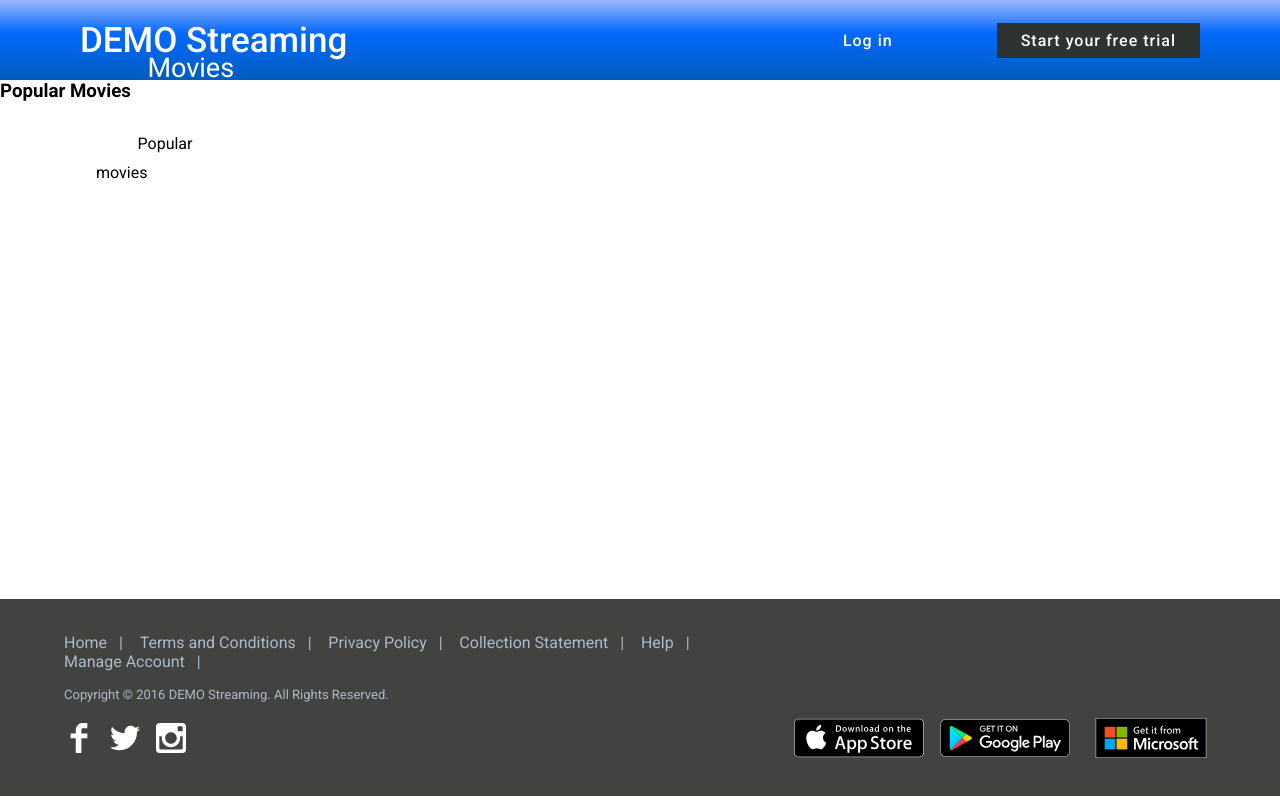
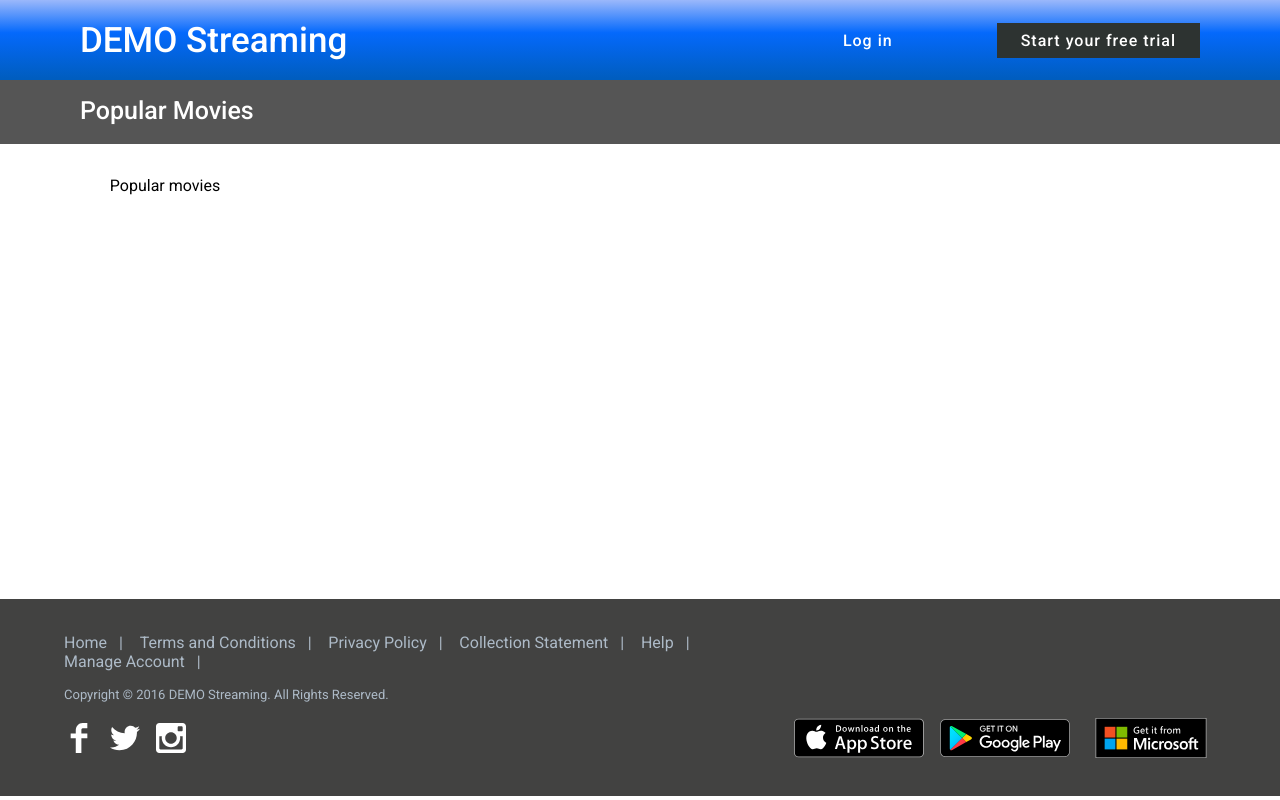
Before and after one commit to virginia-zuror/Prueba_tecnica_DEMOStreaming, a React (Vite) app: page /movies in a window 1280 px wide. Built offline with nearby package versions, Linux system fonts and the light colour scheme.

Commit message:
feat series-movies-pages feat go home link

```diff
--- a/src/components/Header.css
+++ b/src/components/Header.css
@@ -10,10 +10,12 @@
     padding: 1rem 5rem;
 }
 
-.Header > .title_header{
+
+.Header >a > abbr>.title_header{
     font-weight: 500;
     font-size: 35px;
 }
+
 .Header > .btns_header{
     display: flex;
     flex-direction: row;
--- a/src/components/Header.jsx
+++ b/src/components/Header.jsx
@@ -1,13 +1,18 @@
 import './Header.css';
 
 import React from 'react';
+import { NavLink } from 'react-router-dom';
 
 import Button from '../ui/Button';
 
 const Header = () => {
   return (
     <div className="Header">
-      <h1 className="title_header">DEMO Streaming</h1>
+      <NavLink to="/">
+        <abbr title="Home">
+          <h1 className="title_header">DEMO Streaming</h1>
+        </abbr>
+      </NavLink>
       <span className="btns_header">
         <Button variant="" text="Log in"></Button>
         <Button variant="contained" text="Start your free trial"></Button>
--- a/src/pages/Movies.css
+++ b/src/pages/Movies.css
@@ -0,0 +1,11 @@
+.title_movies{
+    width: 100%;
+    height: 4rem;
+    background-color: var(--series-movies-bordertop);
+    padding: 1rem 5rem;
+}
+.title_movies>h3{
+    color: var(--font-primary-header);
+    font-weight:500;
+    font-size: 25px;
+}
--- a/src/pages/Movies.jsx
+++ b/src/pages/Movies.jsx
@@ -9,7 +9,7 @@ const Movies = () => {
         <h3>Popular Movies</h3>
       </div>
       <div className="content">
-        <figure className="movies">Popular movies</figure>
+        <figure className="figure_movies">Popular movies</figure>
       </div>
     </div>
   );
--- a/src/pages/Series.css
+++ b/src/pages/Series.css
@@ -0,0 +1,11 @@
+.title_series{
+    width: 100%;
+    height: 4rem;
+    background-color: var(--series-movies-bordertop);
+    padding: 1rem 5rem;
+}
+.title_series>h3{
+    color: var(--font-primary-header);
+    font-weight:500;
+    font-size: 25px;
+}
--- a/src/pages/Series.jsx
+++ b/src/pages/Series.jsx
@@ -9,7 +9,7 @@ const Series = () => {
         <h3>Popular Series</h3>
       </div>
       <div className="content">
-        <figure className="series">Popular Series</figure>
+        <figure className="figure_series">Popular Series</figure>
       </div>
     </div>
   );
```
